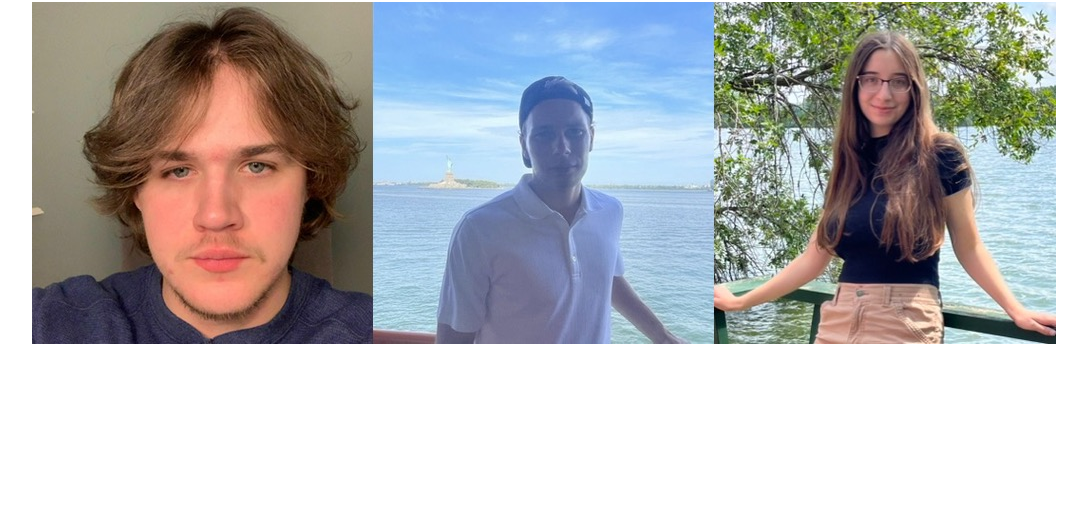
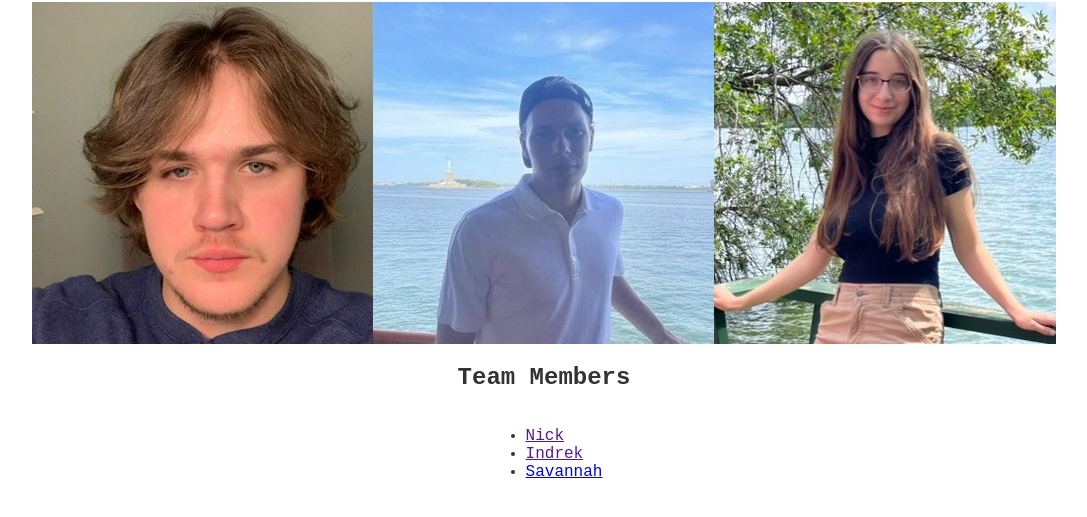
Before and after one commit to Scrum-And-Scrummer/getting-to-know-each-other-teams, a plain HTML site: page index.html in a window 1280 px wide. Shown: the part 83-600 px from the top of the page, without its empty margins (96-1183 px from the left). Drawn offline with Linux system fonts and the light colour scheme.

Commit message:
Added team members section

```diff
--- a/index.css
+++ b/index.css
@@ -12,3 +12,21 @@ h1 {
     justify-content: center;
     margin-top: 20px;
 }
+
+h2 {
+    text-align: center;
+    font-family: 'Courier New', Courier, monospace;
+    color: #333;
+    margin-top: 20px;
+}
+
+div.List {
+    text-align: center;
+    font-family: 'Courier New', Courier, monospace;
+    color: #333;
+}
+
+ul.UL {
+    display: inline-block;
+    text-align: left;
+}
--- a/index.html
+++ b/index.html
@@ -14,5 +14,14 @@
         <area shape="rect" coords="342,0,684,342" alt="Indrek" href="">
         <area shape="rect" coords="684,0,1026,342" alt="Savannah" href="https://savannah7704.github.io/me/">
     </map>
+    <h2>Team Members</h2>
+    <div class="List">
+        <ul class="UL">
+            <li><a href="">Nick</a></li>
+            <li><a href="">Indrek</a></li>
+            <li><a href="https://savannah7704.github.io/me/">Savannah</a></li>
+        </ul>
+    </div>
+
 </body>
 </html>
```
